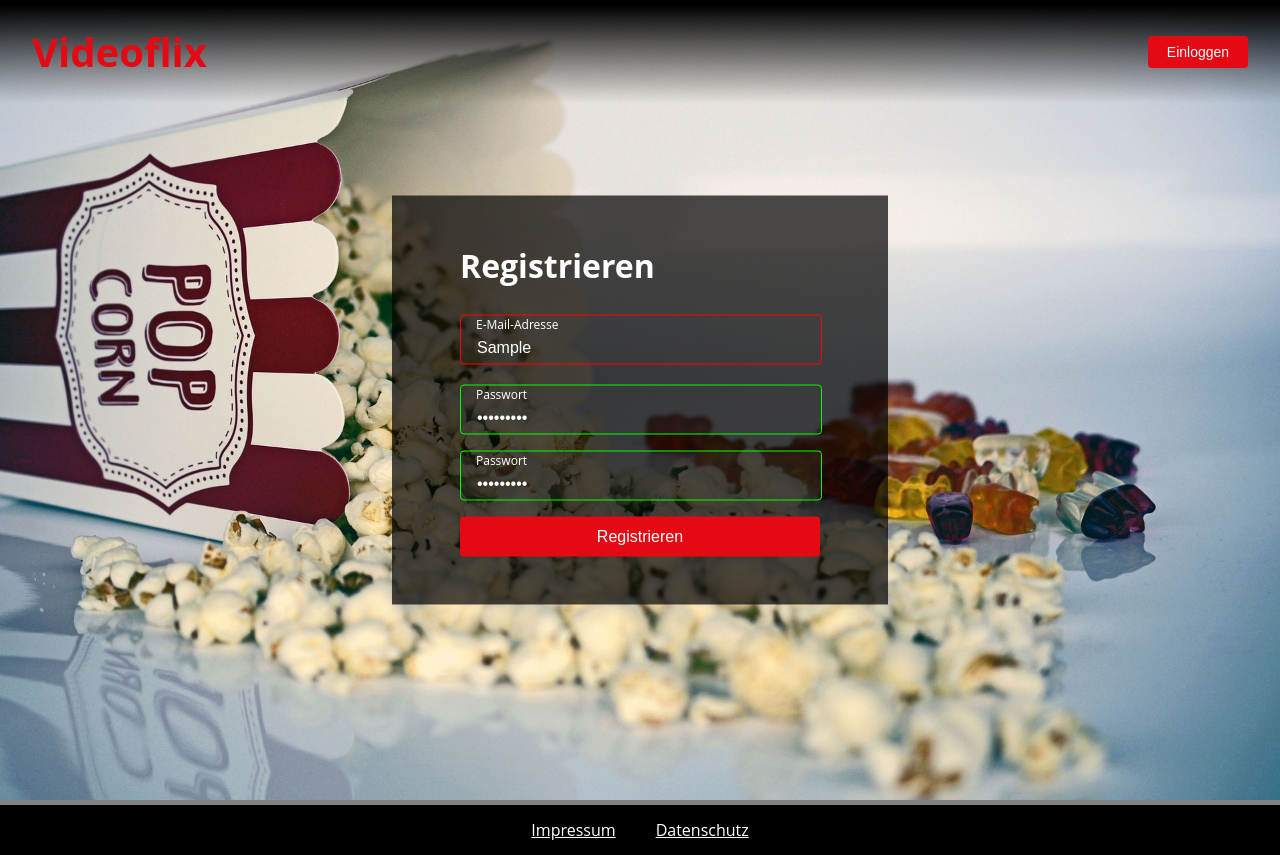
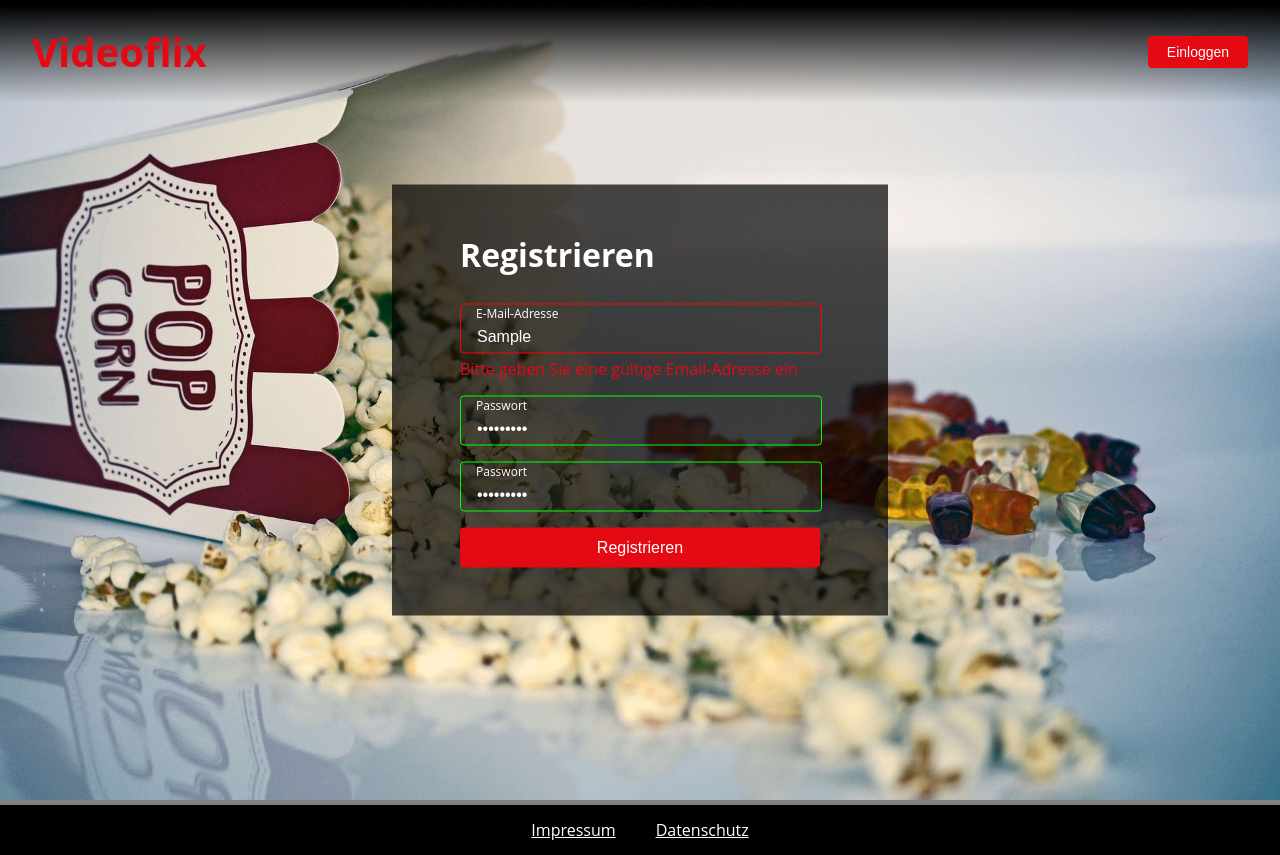
Before and after one commit to offSimonEsders/videoflix-frontend, an Angular app: page /registration in a window 1280 px wide. Both pictures are taken after typing "Sample", "Sample123", "Sample123" into the empty fields and a click on the button "Registrieren". Built offline with nearby package versions, Linux system fonts and the light colour scheme.

Commit message:
registration get email and errormessage

```diff
--- a/src/app/user-access/registration/registration.component.html
+++ b/src/app/user-access/registration/registration.component.html
@@ -7,7 +7,7 @@
         <input autocomplete="email" [ngClass]="email.valid ? 'valid' : ''" type="text" id="email" [formControl]="email" #emailinput required>
         <label for="email">E-Mail-Adresse</label>
         @if(email.invalid) {
-          <p *ngIf="emailinput.value.length > 0" class="error-message"></p>
+          <p *ngIf="emailinput.value.length > 0" class="error-message">{{getErrorMessageEmail()}}</p>
         }
       </div>
       <div class="standart-inputcon">
--- a/src/app/user-access/registration/registration.component.ts
+++ b/src/app/user-access/registration/registration.component.ts
@@ -31,6 +31,30 @@ export class RegistrationComponent {
   })
 
   constructor(private validation: ValidationService) {
+    this.getEmail();
   }
 
+  /**
+   * Gets the email from localstorage and if there is an email it sets it to this.email value
+   * */
+  getEmail(): void {
+    const email: string | null = localStorage.getItem('email');
+    if(email) {
+      this.email.setValue(JSON.parse(email));
+    }
+  }
+
+  /**
+   * Gives back an errormessage or null
+   *
+   * @returns {string | undefined}
+   * */
+  getErrorMessageEmail(): string | undefined {
+    if (this.email.hasError('check')) {
+      return 'Bitte geben Sie eine gültige Email-Adresse ein';
+    }
+    return;
+  }
+
+  protected readonly localStorage = localStorage;
 }
--- a/src/app/user-access/start-page/start-page.component.ts
+++ b/src/app/user-access/start-page/start-page.component.ts
@@ -50,6 +50,7 @@ export class StartPageComponent{
   toRegister(event: Event): void {
     event.preventDefault();
     if(this.email.valid) {
+      localStorage.setItem('email', JSON.stringify(this.email.value))
       this.router.navigate(['/registration/']);
       return;
     }
```
